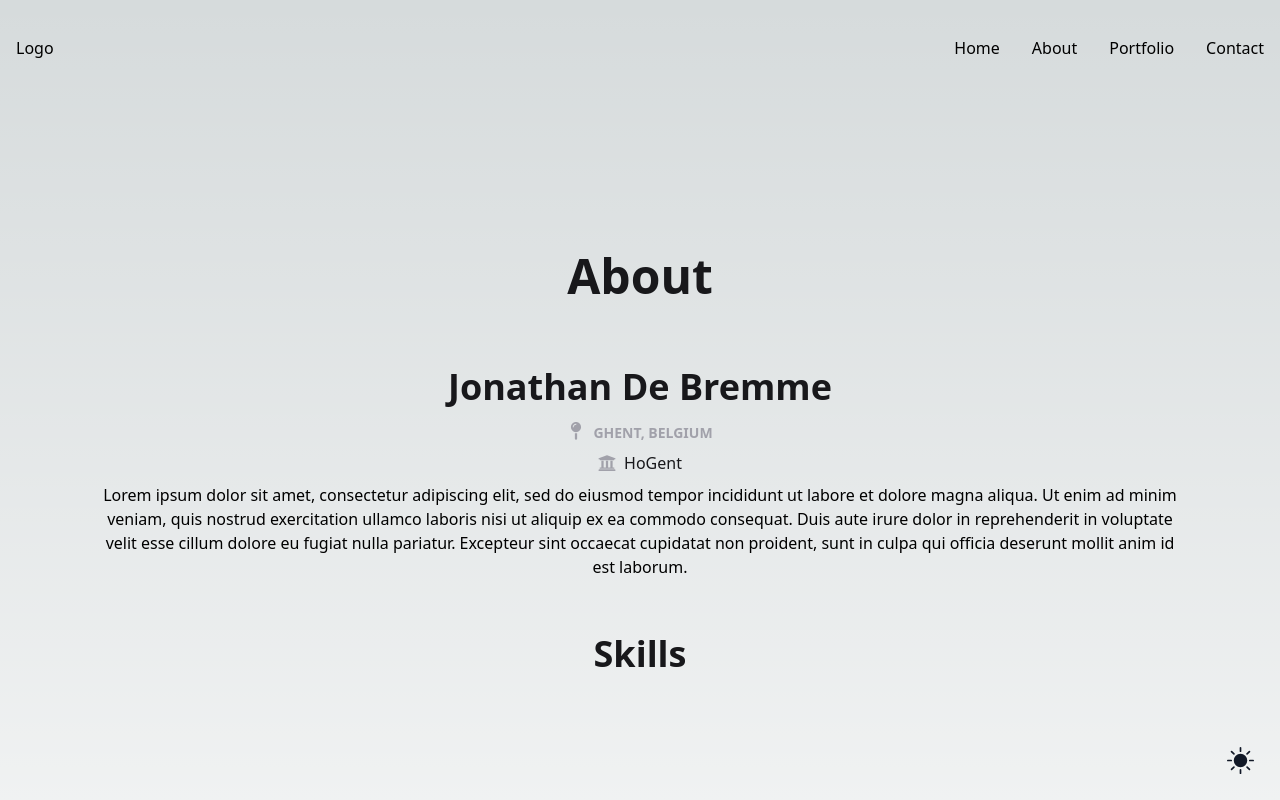
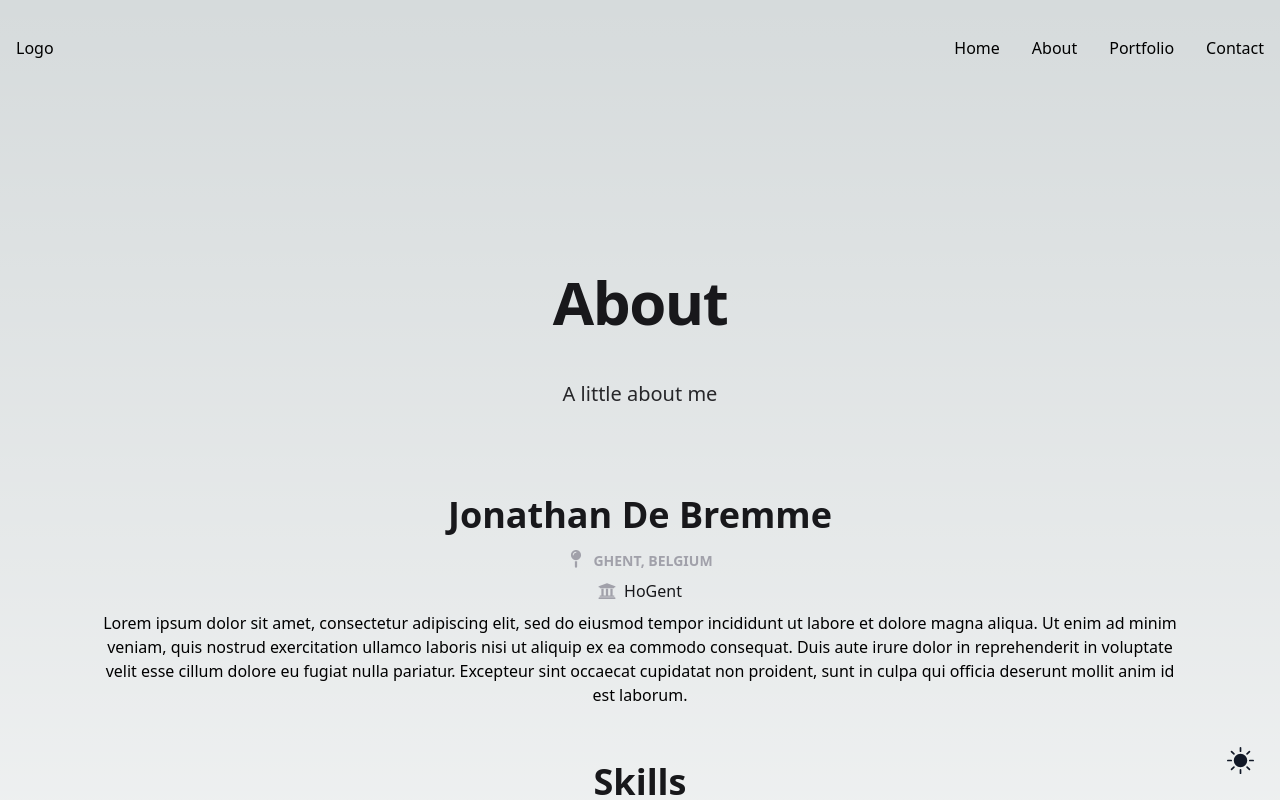
Before and after one commit to jonathandebremme/Portfolio, a Next.js app in the folder my-portfolio/: page /about in a window 1280 px wide. Shown: the top 800 px of the page. Built offline with nearby package versions, Linux system fonts and the light colour scheme.

Commit message:
Add Heading.jsx to other pages

```diff
--- a/my-portfolio/app/about/page.js
+++ b/my-portfolio/app/about/page.js
@@ -8,14 +8,12 @@ import {
 import { SiCss3, SiTailwindcss, SiExpress, SiNextdotjs } from "react-icons/si";
 import { IoLogoJavascript } from "react-icons/io";
 
+import Heading from "../components/Heading";
+
 export default function About() {
   return (
     <main className="min-h-screen p-24">
-      <div className="text-center mt-12">
-        <h1 className="text-5xl font-semibold leading-normal mb-2 text-zinc-900 dark:text-zinc-50">
-          About
-        </h1>
-      </div>
+      <Heading title="About" paragraph="A little about me" />
       <div className="text-center mt-12">
         <h3 className="text-4xl font-semibold leading-normal mb-2 text-zinc-900 dark:text-zinc-50">
           Jonathan De Bremme
--- a/my-portfolio/app/portfolio/page.js
+++ b/my-portfolio/app/portfolio/page.js
@@ -1,7 +1,9 @@
+import Heading from "../components/Heading";
+
 export default function Portfolio() {
   return (
     <main className="min-h-screen p-24">
-      <h1>Portfolio</h1>
+      <Heading title="Portfolio" />
     </main>
   );
 }
```
